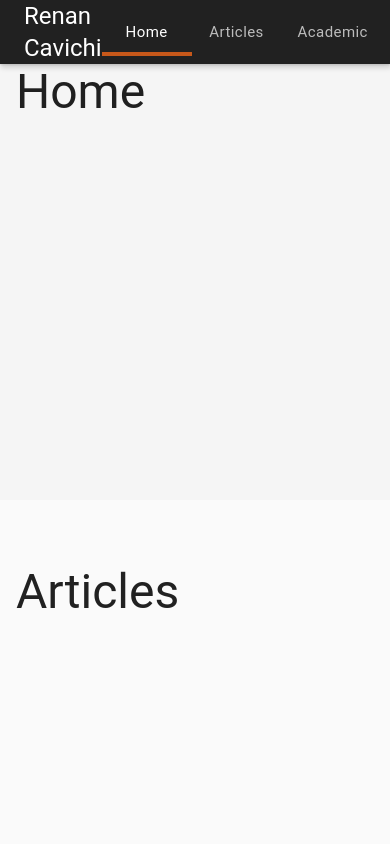
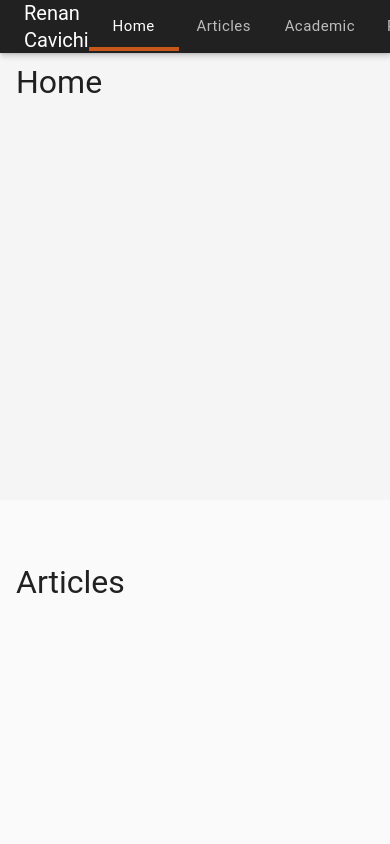
Before and after one commit to renancavichi/learn-react, a React (Create React App) app: page / in a window 390 px wide. Shown: the top 844 px of the page. Built offline with nearby package versions, Linux system fonts and the light colour scheme.

Commit message:
feat: add responsive fonts

```diff
--- a/src/theme.ts
+++ b/src/theme.ts
@@ -1,7 +1,8 @@
-import {createTheme} from '@mui/material/styles'
+import {createTheme, responsiveFontSizes} from '@mui/material/styles'
 import {grey} from '@mui/material/colors'
 
-export const light = createTheme({
+export const light = responsiveFontSizes(
+	createTheme({
 		palette: {
 			mode: 'light',
 			primary: {
@@ -35,8 +36,10 @@ export const light = createTheme({
 			}
 		}
 	})
+)
 
-export const dark = createTheme({
+export const dark = responsiveFontSizes(
+	createTheme({
 		palette: {
 			mode: 'dark',
 			primary: {
@@ -69,3 +72,4 @@ export const dark = createTheme({
 			}
 		}
 	})
+)
```
Lines whose indentation alone changed are shown as unchanged.
